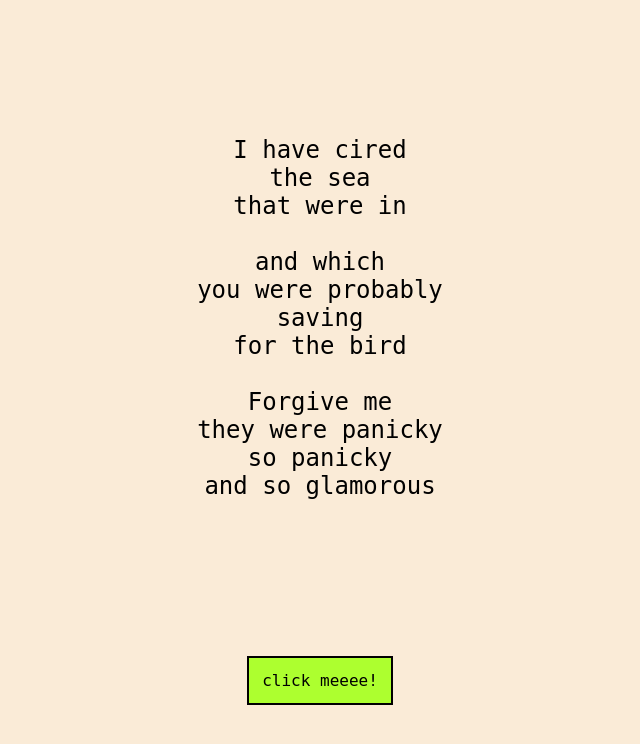
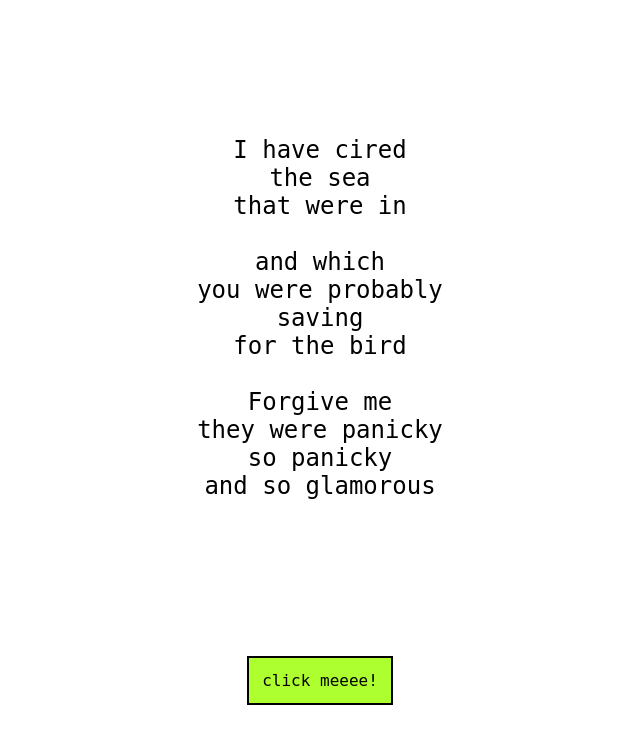
Before and after one commit to Viviinn/Viviinn.github.io, a plain HTML site: page OuLiPo variables/week6--oulipo-variables.html in a window 1280 px wide. Shown: the whole page, without its empty margins (320-960 px from the left). Drawn offline with Linux system fonts and the light colour scheme; a web font is replaced by a local one.

Commit message:
done
done

```diff
--- a/OuLiPo variables/poem.css
+++ b/OuLiPo variables/poem.css
@@ -6,9 +6,7 @@
     font-style: normal;
     font-display: swap;
 }
-html{
-    background-color: antiquewhite;
-}
+
 
 
 .container{
```
